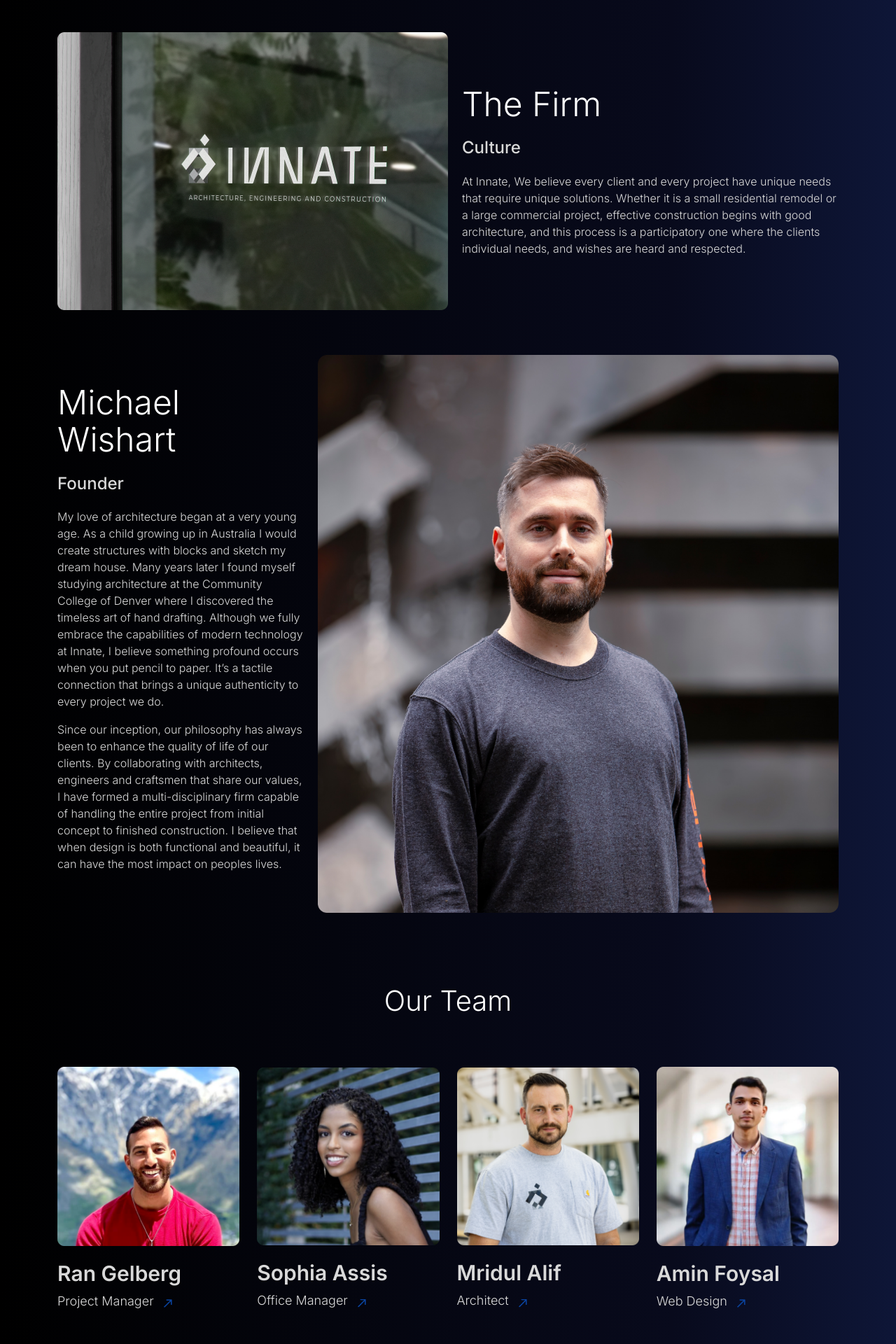
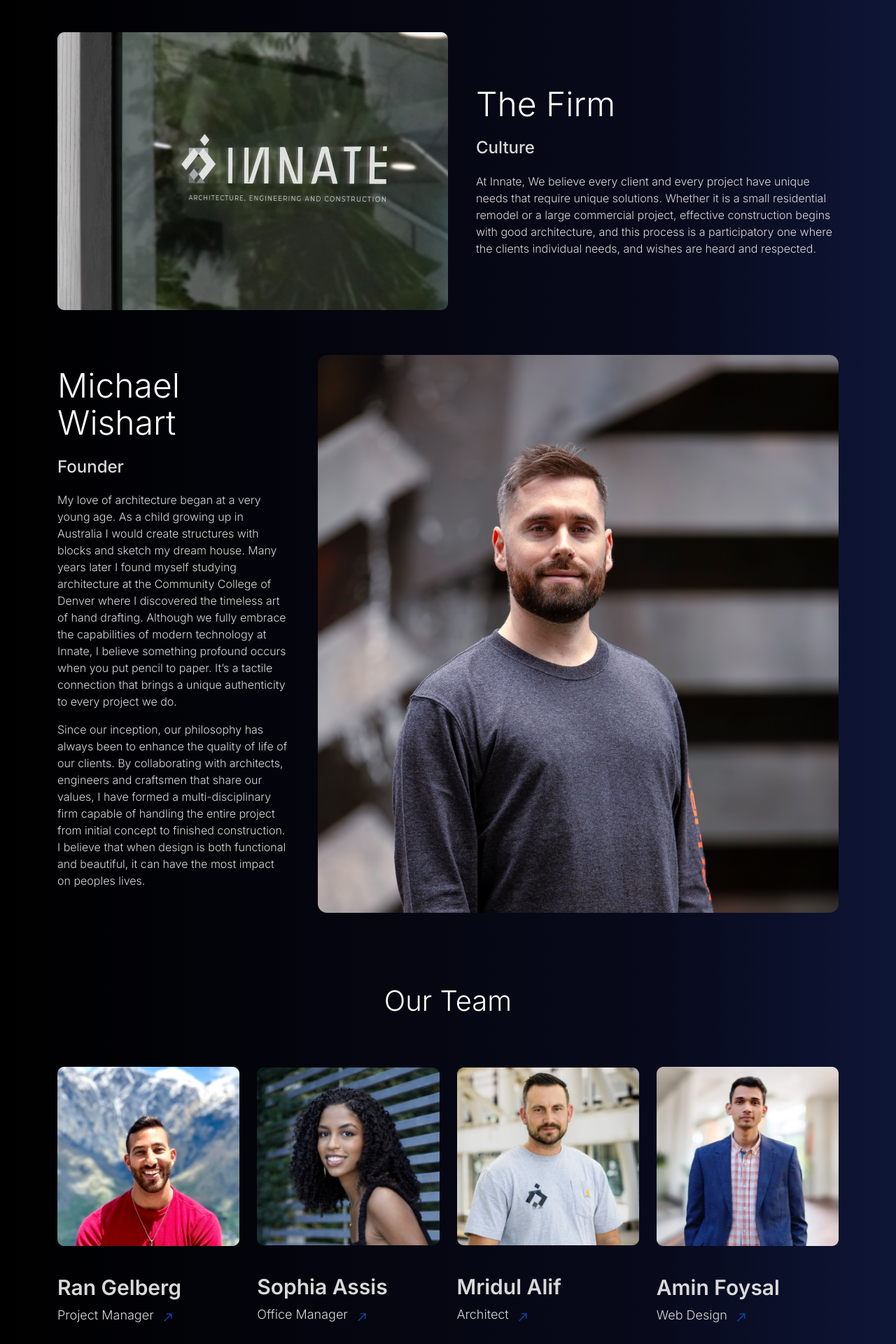
Before and after one commit to abdulrafay23butt/InnateDesign, a Next.js app: page /about in a window 1280 px wide. Shown: the part 500-2420 px from the top of the page at 70% size. Built offline with nearby package versions, Linux system fonts and the light colour scheme; a web font is replaced by a local one.

Commit message:
fixed design problems of onboarding pages

```diff
--- a/src/app/page.tsx
+++ b/src/app/page.tsx
@@ -25,7 +25,7 @@ export default function Home() {
         <Philosophy />
         <ReviewsSlider />
         <Testimonials />
-        <Confidence/>
+        <Confidence />
         <ContactHome />
         <OurPartners />
       </div>
--- a/src/components/About/HeroAbout/index.tsx
+++ b/src/components/About/HeroAbout/index.tsx
@@ -21,7 +21,7 @@ const HeroAbout = () => {
       </Text>
       <div className="w-full max-w-[90%] mx-auto flex lg:flex-wrap justify-around lg:gap-10 items-center ">
         <Image src={firm} alt="" className="w-1/2" height={598} />
-        <div className="w-full max-w-1/2 ms-5">
+        <div className="w-full max-w-1/2 ms-10">
           <Text as="h1" className="font-inter font-light">The Firm</Text>
           <Text className="text-[24px] font-medium leading-[31.2px] my-5">
             Culture
@@ -37,7 +37,7 @@ const HeroAbout = () => {
         </div>
       </div>
       <div className="w-full max-w-[90%] mx-auto flex lg:flex-wrap justify-between lg:gap-10 items-center py-16 ">
-        <div className="w-full max-w-1/3 me-5">
+        <div className="w-full max-w-1/3 me-10">
           <Text as="h1" className="font-inter font-light">Michael Wishart</Text>
           <Text className="text-[24px] font-medium leading-[31.2px] my-5">
             Founder
@@ -69,7 +69,7 @@ const HeroAbout = () => {
       <div className="w-full max-w-[90%] mx-auto flex lg:flex-wrap gap-[25px] justify-center  items-center py-16 ">
         <div className="w-full max-w-[25%]">
           <Image className="" src={gelberg} alt="" width={266} height={261} />
-          <Text className="text-[30px] font-semibold leading-[39px] mt-5">
+          <Text className="text-[30px] font-semibold leading-[39px] mt-10">
             Ran Gelberg
           </Text>
           <div className="flex items-center">
@@ -79,7 +79,7 @@ const HeroAbout = () => {
         </div>
         <div className="w-full max-w-[25%]">
           <Image className="" src={sophia} alt="" width={266} height={261} />
-          <Text className="text-[30px] font-semibold leading-[39px] mt-5">
+          <Text className="text-[30px] font-semibold leading-[39px] mt-10">
           Sophia Assis
           </Text>
           <div className="flex items-center">
@@ -89,7 +89,7 @@ const HeroAbout = () => {
         </div>
         <div className="w-full max-w-[25%]">
           <Image className="" src={mridul} alt="" width={266} height={261} />
-          <Text className="text-[30px] font-semibold leading-[39px] mt-5">
+          <Text className="text-[30px] font-semibold leading-[39px] mt-10">
           Mridul Alif
           </Text>
           <div className="flex items-center">
@@ -99,7 +99,7 @@ const HeroAbout = () => {
         </div>
         <div className="w-full max-w-[25%]">
           <Image className="" src={amin} alt="" width={266} height={261} />
-          <Text className="text-[30px] font-semibold leading-[39px] mt-5">
+          <Text className="text-[30px] font-semibold leading-[39px] mt-10">
           Amin Foysal
           </Text>
           <div className="flex items-center">
--- a/src/components/Home/Collective/index.tsx
+++ b/src/components/Home/Collective/index.tsx
@@ -10,8 +10,8 @@ const Collective = () => {
     <>
       <div className="lowergradient h-10 border-none"></div>
       <div className="flex justify-center items-center  py-20 mob:my-12 px-5">
-        <div className="w-full flex mob:flex-wrap items-center justify-between">
-          <div className="flex-grow px-16 mob:px-0 w-1/2">
+        <div className="w-full flex mob:flex-wrap items-center justify-around">
+          <div className="flex-grow px-44 mob:px-0 w-3/4">
             <Text className="text-[24px] font-medium leading-[31.2px] mb-4">
               We are a collective of architects, engineers and craftsmen
               collaborating to create beautiful spaces and structures that meet
@@ -29,12 +29,12 @@ const Collective = () => {
               Learn More
             </Button>
           </div>
-          <div className=" flex-grow mob:px-0 justify-items-end  w-2/4">
+          <div className=" flex-grow mob:px-0 justify-items-center  w-1/4">
             <Image
               data-aos="zoom-in"
               data-aos-duration="1000"
               data-aos-delay="200"
-              className="mr-8 mob:mr-0"
+              className="mr-24 mob:mr-0"
               src={rightimg}
               alt="rightimg"
               width={339}
@@ -47,4 +47,5 @@ const Collective = () => {
   );
 };
 
+
 export default Collective;
--- a/src/components/OnBoarding/LastStep/index.tsx
+++ b/src/components/OnBoarding/LastStep/index.tsx
@@ -25,6 +25,7 @@ const LastStep: React.FC<LastStepProps> = ({  onPrevious }) => {
           <Link
             href="/"
             className="mt-16 flex items-center justify-center gap-2 border border-[#FFFFFF] w-[126px]      bg-transparent   h-[50px] text-[16px] text-white leading-[22.4px]"
+            onClick={()=>localStorage.setItem("currentStep","0")}
           >
             Home
             <Image src={arrow} alt="" width={24} height={24} />
@@ -49,6 +50,7 @@ const LastStep: React.FC<LastStepProps> = ({  onPrevious }) => {
             <Link
               href="/"
               className="flex items-center justify-center gap-2 border border-[#FFFFFF] w-[116px]     bg-transparent   h-[50px] text-[16px] text-white leading-[22.4px]"
+              onClick={()=>localStorage.setItem("currentStep","0")}
             >
               Next
               <Image src={arrow} alt="" width={24} height={24} />
--- a/src/components/OnBoarding/index.tsx
+++ b/src/components/OnBoarding/index.tsx
@@ -57,10 +57,7 @@ const OnBoarding: React.FC = () => {
       if (prev === 4.5) {
         return 5
       }
-      if(prev===8)
-      {
-        return 9
-      }
+
       // Default navigation
       return prev < totalSteps ? prev + 1 : prev;
     });
@@ -256,7 +253,11 @@ const OnBoarding: React.FC = () => {
           onChange={(data) => handleInputChange(8, data)}
         />
       )}
-      {currentStep === 9 && <LastStep onPrevious={handlePrevious} />}
+      {currentStep === 9 && (
+        <LastStep
+          onPrevious={handlePrevious}
+           />
+      )}
     </div>
   );
 };
```
Lines whose indentation alone changed are shown as unchanged.
